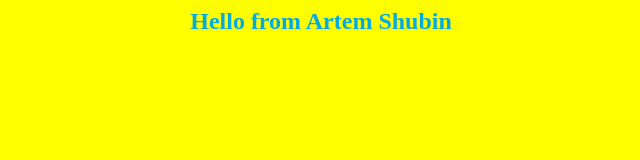
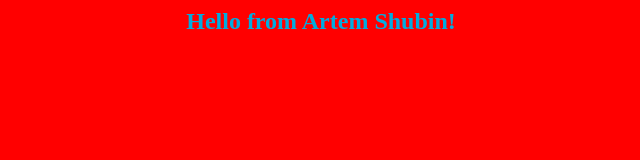
Before and after one commit to abcd-it/jenkins1, a plain HTML site: page index.html in a window 1280 px wide. Shown: the whole page, without its empty margins (319-959 px from the left). Drawn offline with Linux system fonts and the light colour scheme.

Commit message:
Update index.html

```diff
--- a/index.html
+++ b/index.html
@@ -1,7 +1,7 @@
 <html>
-<body bgcolor=yellow>
+<body bgcolor=red>
 <center>
-<h2><font color=space>Hello from Artem Shubin</font></h2>
+<h2><font color=space>Hello from Artem Shubin!</font></h2>
 </center>
 </body>
 </html>
```
